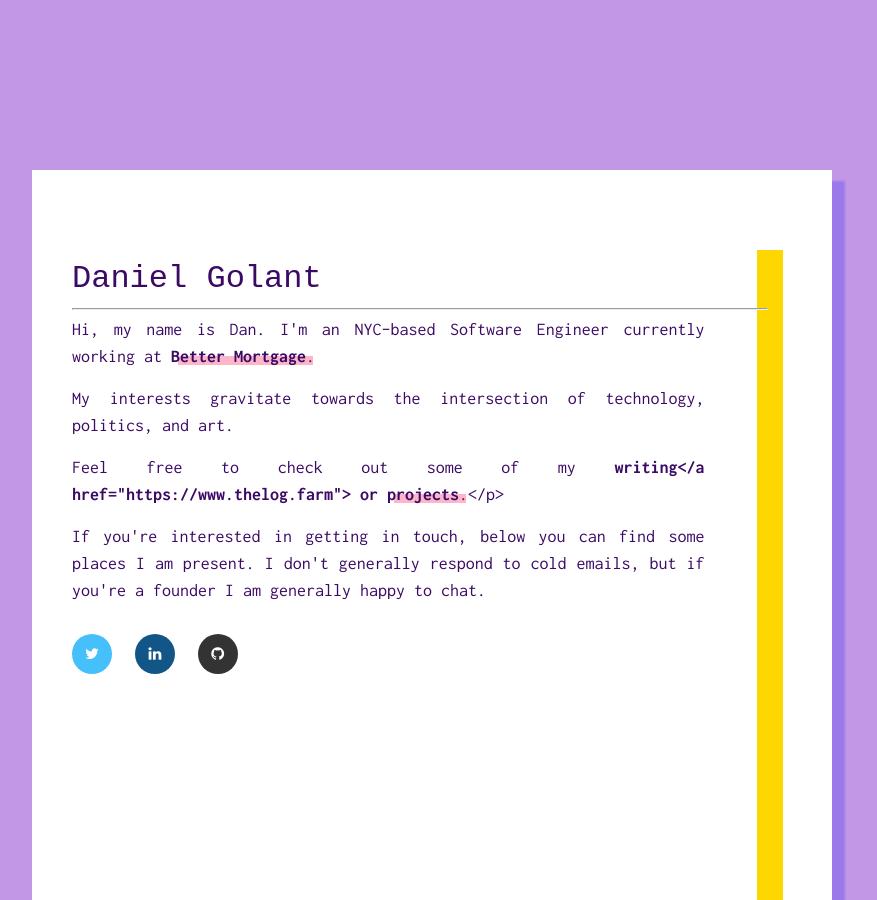
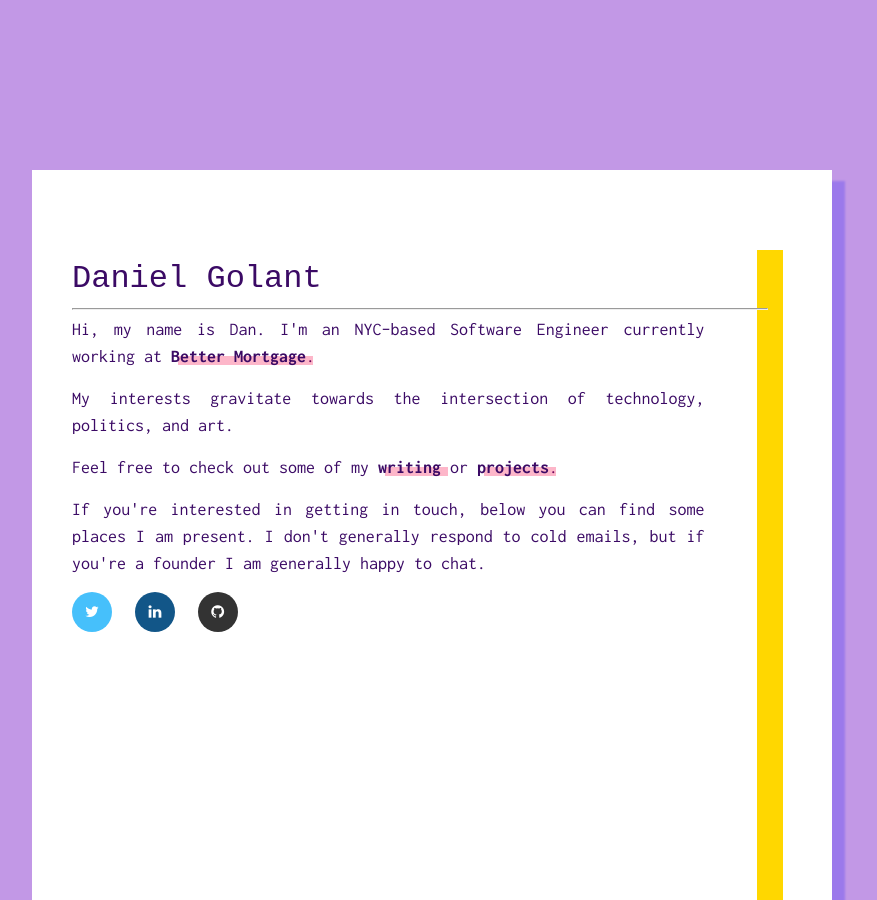
Before and after one commit to dgolant/blackbetty.github.io, a Jekyll site: the page built from index.md, in a window 1280 px wide. Shown: the whole page, without its empty margins (208-1085 px from the left). Built offline with Jekyll 4.4.1, drawn with Linux system fonts in a browser that asks for light colours; nearby versions of some CDN libraries; comment, search, counter and statistics services are not loaded; some of the changed lines change nothing that is shown.

Commit message:
Update index.md
Fix anchor tag href attribute

```diff
--- a/index.md
+++ b/index.md
@@ -6,5 +6,5 @@ layout: index
 <hr>
 <p>Hi, my name is Dan. I'm an NYC-based Software Engineer currently working at <a href="https://better.com" class="link highlight-link">Better Mortgage</a>.</p>
 <p> My interests gravitate towards the intersection of technology, politics, and art.</p>
-<p>Feel free to check out some of my <a href="" class="link highlight-link">writing</a href="https://www.thelog.farm"> or <a href="./projects/index.html" class="link highlight-link">projects</a>.</p>
+<p>Feel free to check out some of my <a href="https://www.thelog.farm" class="link highlight-link">writing</a> or <a href="./projects/index.html" class="link highlight-link">projects</a>.</p>
 <p>If you're interested in getting in touch, below you can find some places I am present. I don't generally respond to cold emails, but if you're a founder I am generally happy to chat.</p>
```
